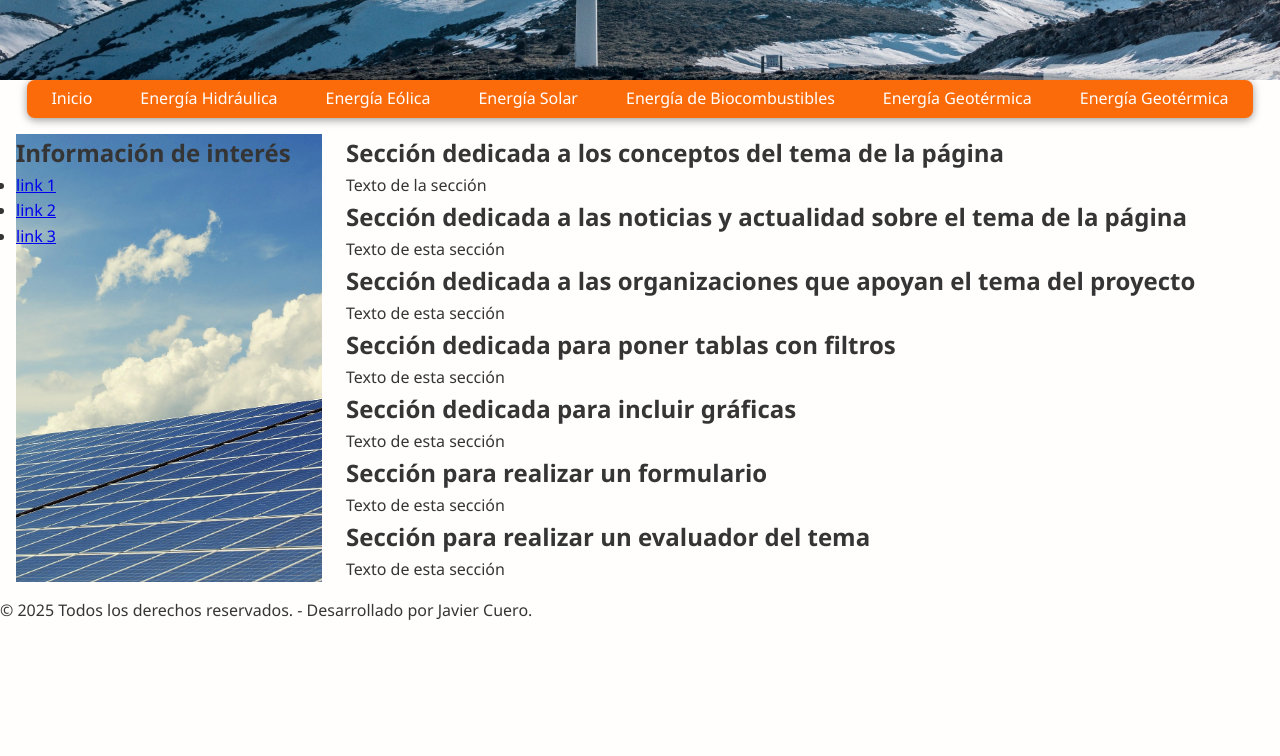
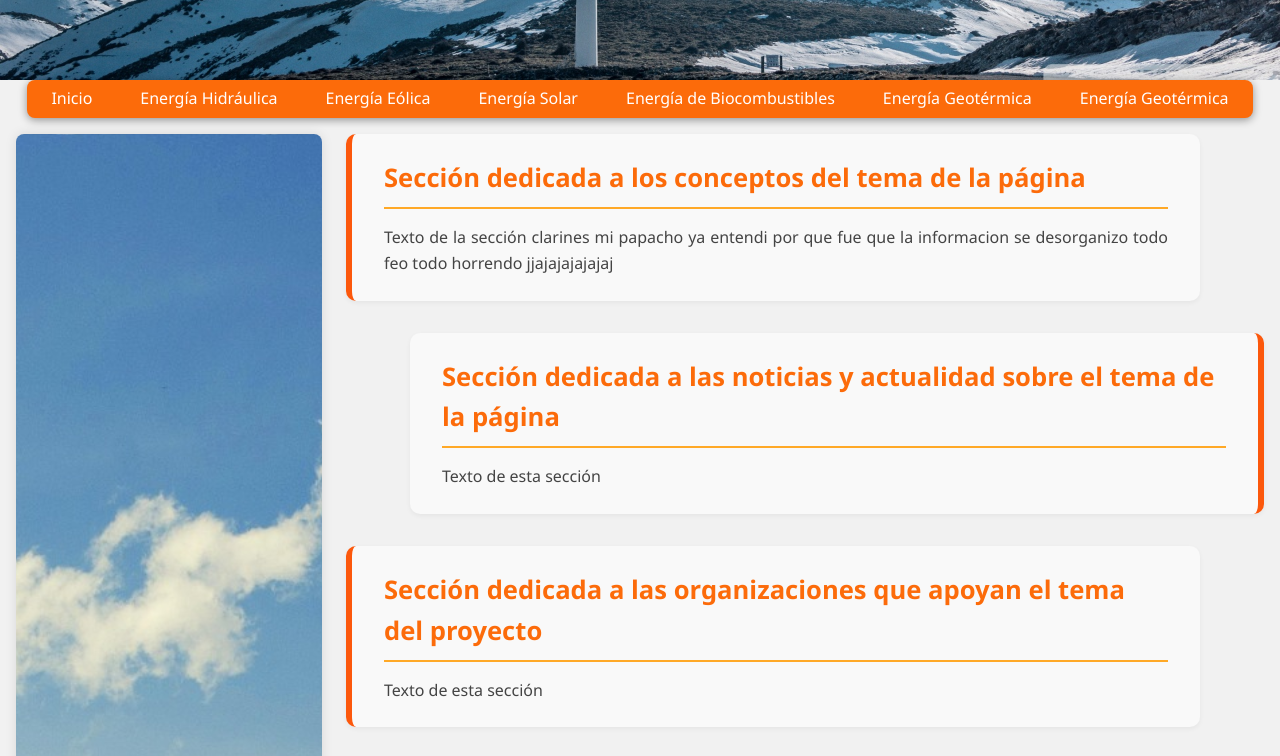
Before and after one commit to javiercuero/Proyecto_Final, a plain HTML site: page index.html in a window 1280 px wide. Shown: the part 600-1356 px from the top of the page. Before the commit the page ends 1224 px from the top, so only its background shows below. Drawn offline with Linux system fonts and the light colour scheme.

Commit message:
Se finaliza el ajuste del CSS

```diff
--- a/index.html
+++ b/index.html
@@ -48,7 +48,7 @@
       <section>
         <div id="conceptos">
           <h2>Sección dedicada a los conceptos del tema de la página</h2>
-          <p>Texto de la sección</p>
+          <p>Texto de la sección clarines mi papacho ya entendi por que fue que la informacion se desorganizo todo feo todo horrendo jjajajajajajaj</p>
         </div>
 
         <div id="noticias">
@@ -74,7 +74,9 @@
 
         <div id="grafico">
           <h2>Sección dedicada para incluir gráficas</h2>
-          <p>Texto de esta sección</p>
+          <p>Su padre fue Juan Hunyadi, regente de Hungría hasta su fallecimiento en 1456. En 1457, el rey Ladislao V «el Póstumo» ordenó el encarcelamiento de Matías y su hermano mayor, Ladislao Hunyadi; este último fue decapitado ese mismo año, lo que provocó una rebelión que obligó al rey Ladislao V a huir del país con Matías como rehén. Después de la muerte repentina de Ladislao V, el tío de Matías, Miguel Szilágyi, persuadió a los estamentos para que unánimemente proclamasen rey a Matías el 24 de enero de 1458. Matías regresó a Hungría y su gobierno comenzó bajo la tutela de su tío, pero tomó el control efectivo dos semanas después.
+
+            En su reinado, libró guerras contra los mercenarios checos que dominaban la Alta Hungría (hoy repartida entre Eslovaquia y el norte de Hungría) y contra Federico III, emperador del Sacro Imperio Romano Germánico, que reclamó el territorio húngaro. En este período, el Imperio otomano conquistó Serbia y Bosnia y acabó con la zona de Estados tapón a lo largo de las fronteras meridionales del Reino de Hungría. Matías firmó un tratado de paz con Federico III en 1463 y reconoció el derecho del emperador a usar el título de rey de Hungría. El emperador devolvió la corona de san Esteban y Matías fue coronado con ella el 29 de abril de 1464. En este año, invadió los territorios que habían sido ocupados recientemente por los otomanos y se apoderó de fortalezas bosnias. Pronto se dio cuenta de que no podía esperar ayuda de las potencias cristianas y renunció a su política antiotomana.</p>
         </div>
 
         <div id="formulario">
--- a/styles.css
+++ b/styles.css
@@ -7,7 +7,7 @@ margin: 0;
 }
 
 body {
-     background-color: #fffefd;
+     background-color: #f1f1f1;
      color: #353535;
      line-height: 1.6;
      min-height: 100vh;
@@ -101,5 +101,128 @@ aside {
      background-image: url('/images/paneles.jpg');
      background-size: cover;
      background-position: center;
+     box-shadow: 0 0 12px rgba(0,0,0,0.1);
+     border-radius: 8px;
+     overflow: hidden;
+     position: relative;
+     padding: 2rem;
+     min-height: 300px;
 
+     /* En esta seccion centro todo el contenido del aside */
+     display: flex;
+     flex-direction: column;
+     justify-content: center;
+     align-items: center;
+     color: #f8872e;
+
+     /* Efecto de transicion  */
+     transition: transform 0.3s ease, box-shadow 0.3s ease; /* transiciones suaves */
 }
+
+aside:hover {
+     transform: translateY(-5px);
+     box-shadow: 0 12px 24px hsl(26, 94%, 58%);
+}
+
+aside * {
+     position: relative;
+     z-index: 2;
+}
+
+aside h2 {
+     font-size: 1.5rem;
+     margin-bottom: 1rem;
+     color: #fc580c;
+     margin: 0.5rem 0;
+}
+
+aside ul {
+     list-style: none;
+     padding: 0;
+     display: flex;
+     flex-direction: column;
+     gap: 1.1rem;
+     margin-top: 1rem;
+}
+
+aside li a {
+     color: white;
+     text-decoration: none;
+     font-weight: 500;
+     background-color: hsla(19, 98%, 52%, 0.363);
+     padding: 0.5rem 1rem;
+     border-radius: 8px;
+     transition: background-color 0.3s;
+}
+
+aside li a:hover {
+     background-color: hsl(26, 94%, 58%);
+     transform: translateY(-5px);
+     box-shadow: 0 12px 24px hsl(26, 94%, 58%);
+}
+
+section div {
+     border-left: 6px solid #fc580c;
+     background-color: #f9f9f9;
+     padding: 1.5rem 2rem;
+     margin-bottom: 2rem;
+     border-radius: 10px;
+     box-shadow: 0 2px 5px rgba(0, 0, 0, 0.05);
+     transition: transform 0.3s ease, box-shadow 0.3s ease;
+   }
+
+   /* Efecto hover de "tarjeta" flotante */
+   section div:hover {
+     transform: translateY(-5px);
+     box-shadow: 0 12px 24px hsl(26, 94%, 58%);
+   }
+
+   /* Escalonado: alternar márgenes */
+   section div:nth-child(even) {
+     margin-left: 4rem;
+   }
+
+   section div:nth-child(odd) {
+     margin-right: 4rem;
+   }
+
+   section div:nth-child(even) {
+     border-left: none;
+     border-right: 6px solid #fc580c;
+   }
+
+
+   section > div h2 {
+     font-size: 1.6rem;
+     color: #fc6b0a;
+     margin-bottom: 1rem;
+     border-bottom: 2px solid #ffa927;
+     padding-bottom: 0.5rem;
+     font-weight: 600;
+   }
+
+   section > div p {
+     font-size: 1rem;
+     color: #444;
+     line-height: 1.6;
+     text-align: justify;
+}
+
+footer {
+     background: linear-gradient(45deg, #fc6b0a, #f8872e);
+     color: white;
+     text-align: center;
+     padding: 0.8rem;
+     font-size: 1rem;
+     box-shadow: 0 -2px 10px rgba(0, 0, 0, 0.1);
+}
+
+footer p {
+     margin: 0;
+     font-weight: 500;
+}
+
+footer p:hover {
+     color: #222;
+     text-decoration: underline;
+   }
```
